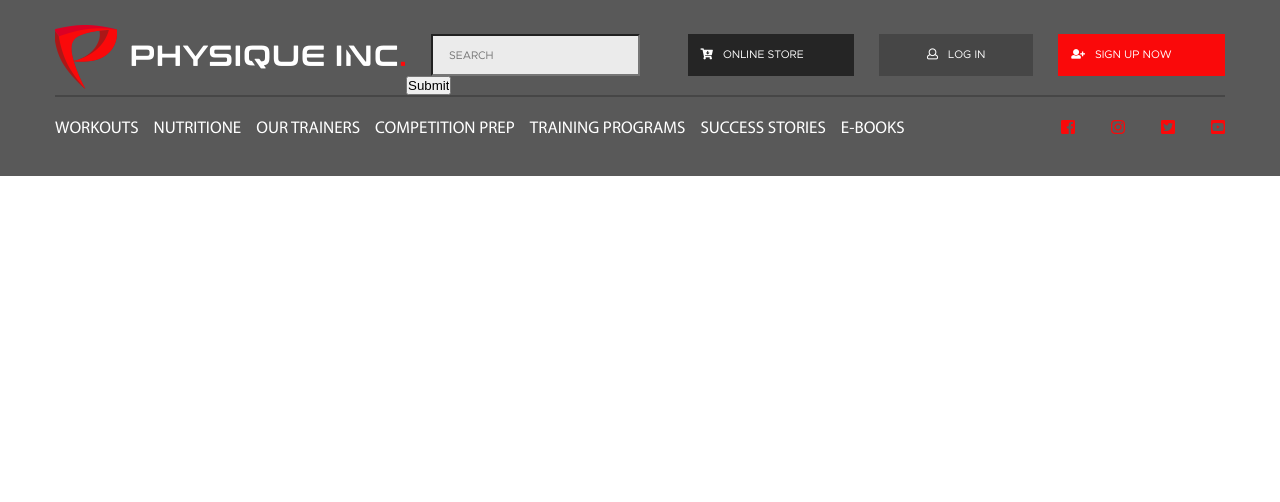
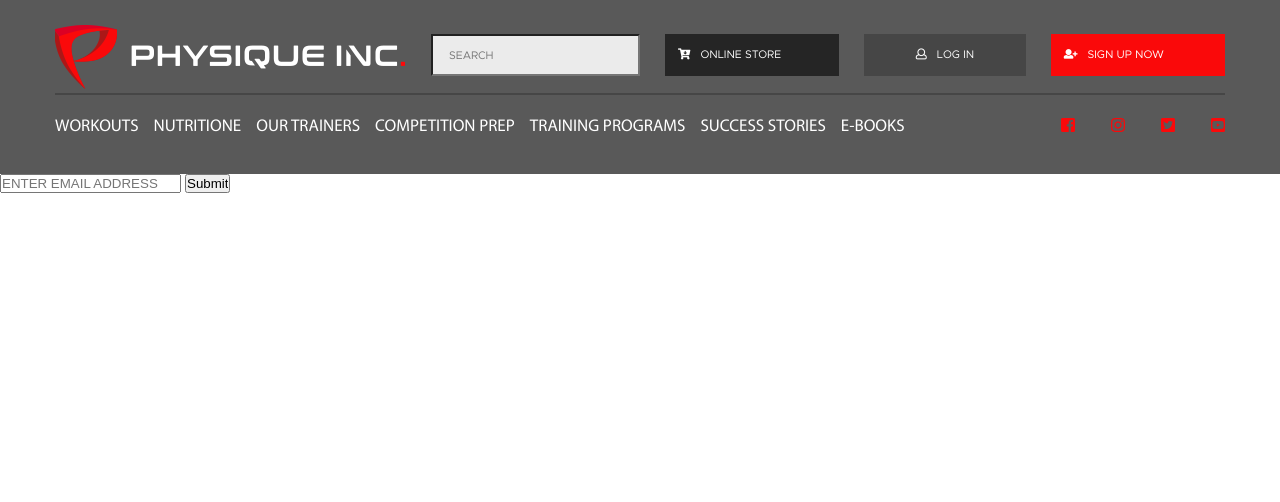
Before and after one commit to Dmitriy6727/trainers, a plain HTML site: page index.html in a window 1280 px wide. Drawn offline with Linux system fonts and the light colour scheme.

Commit message:
footer_html

```diff
--- a/index.html
+++ b/index.html
@@ -15,10 +15,7 @@
                     <img src="img/7.png" alt="logo">
                 </a>
                 <form action="">
-                    <div class="search">
-                    <input class="form_search" name="search" type="search" placeholder="Search">
-                    <input class="button_search" type="submit">
-                    </div>
+                    <input class="search" name="search" type="search" placeholder="Search">
                 </form>
                 <a class="online_store" href="#"><i class="fas fa-cart-arrow-down"></i>ONLINE STORE</a>
                 <a class="log_in" href="#"><i class="far fa-user"></i>LOG IN</a>
@@ -70,5 +67,50 @@
                         </div>
                 </div>
         </header>
+        <footer>
+            <div class="footer_top">
+                <h2></h2>
+                <form action="">
+                    <input type="email" name="email" placeholder="ENTER EMAIL ADDRESS">
+                    <input type="submit" name="subscribe" placeholder="SUBSCRIBE NOW">
+                </form>
+            </div>
+            <div class="footer_bottom">
+                <div class="footer_logo">
+                    <a href="#">
+                        <img src="" alt="">
+                    </a>
+                    <div class="network">
+
+                    </div>
+                </div>
+                <div class="footer_menu">
+                    <ul>
+                        <li></li>
+                        <li></li>
+                        <li></li>
+                        <li></li>
+                    </ul>
+                    <ul>
+                        <li></li>
+                        <li></li>
+                        <li></li>
+                        <li></li>
+                    </ul>
+                    <ul>
+                        <li></li>
+                        <li></li>
+                        <li></li>
+                        <li></li>
+                    </ul>
+                    <ul>
+                        <li></li>
+                        <li></li>
+                        <li></li>
+                        <li></li>
+                    </ul>
+                </div>
+            </div>
+        </footer>
     </body>
 </html>
--- a/style/style.css
+++ b/style/style.css
@@ -83,7 +83,7 @@
     margin-top: 9px;
     font-family: 'Metropolis';
 }
-.form_search{
+.search{
     width: 209px;
     height: 42px;
     font-size: 11px;
```
